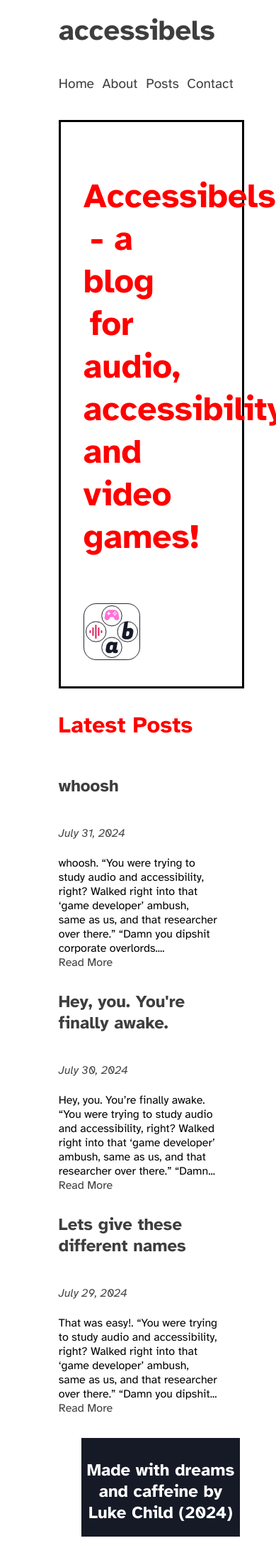
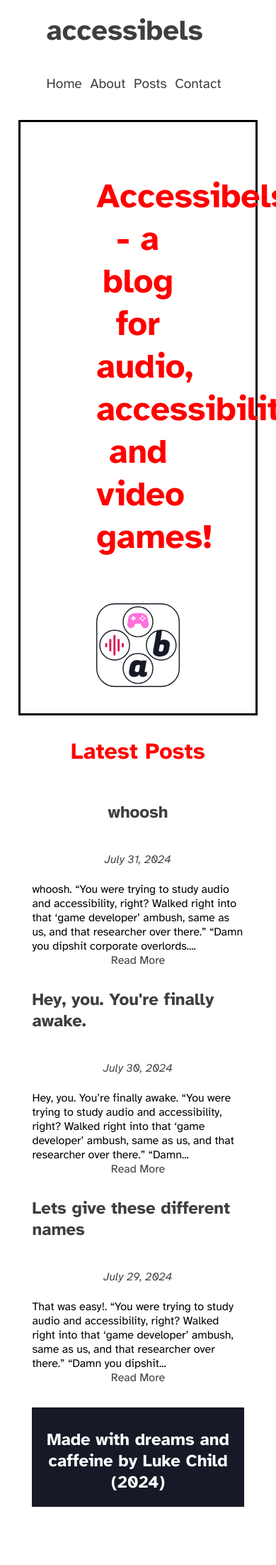
Before and after one commit to Accessibels/accessibels.github.io, a Jekyll site: the page built from index.markdown, in a window 390 px wide. Shown: the whole page at 71% size. Built offline with Jekyll 4.4.1, drawn with Linux system fonts in a browser that asks for light colours; our own code applies the rules of GitHub Pages for plain Markdown files; after the commit the page ends 2163 px from its top, so only the background shows below that.

Commit message:
updating media query

```diff
--- a/assets/stylesheets/main.scss
+++ b/assets/stylesheets/main.scss
@@ -105,20 +105,31 @@
 }
 
 @media only screen and (max-width: 900px) {
-  #main-content-home
+
+  .page
   {
-    flex-flow: column wrap;
+      width: 80%;
+      margin: default;
+      align-content:center;
+      align-items: center;
   }
 
-    #main-content-left
-  {
-    order: 1;
+    #main-content-home {
+        flex-flow:column wrap;
+        align-content:center;
+        justify-content: center;
+        width:100%;
+    }
+
+    #main-content-left {
+      order: 1;
+      width:100%;
+
   }
 
-
-  #main-content-right
-  {
-    order: 0;
+  #main-content-right {
+      order: 0;
+      width: 100%;
   }
 
 }
```
